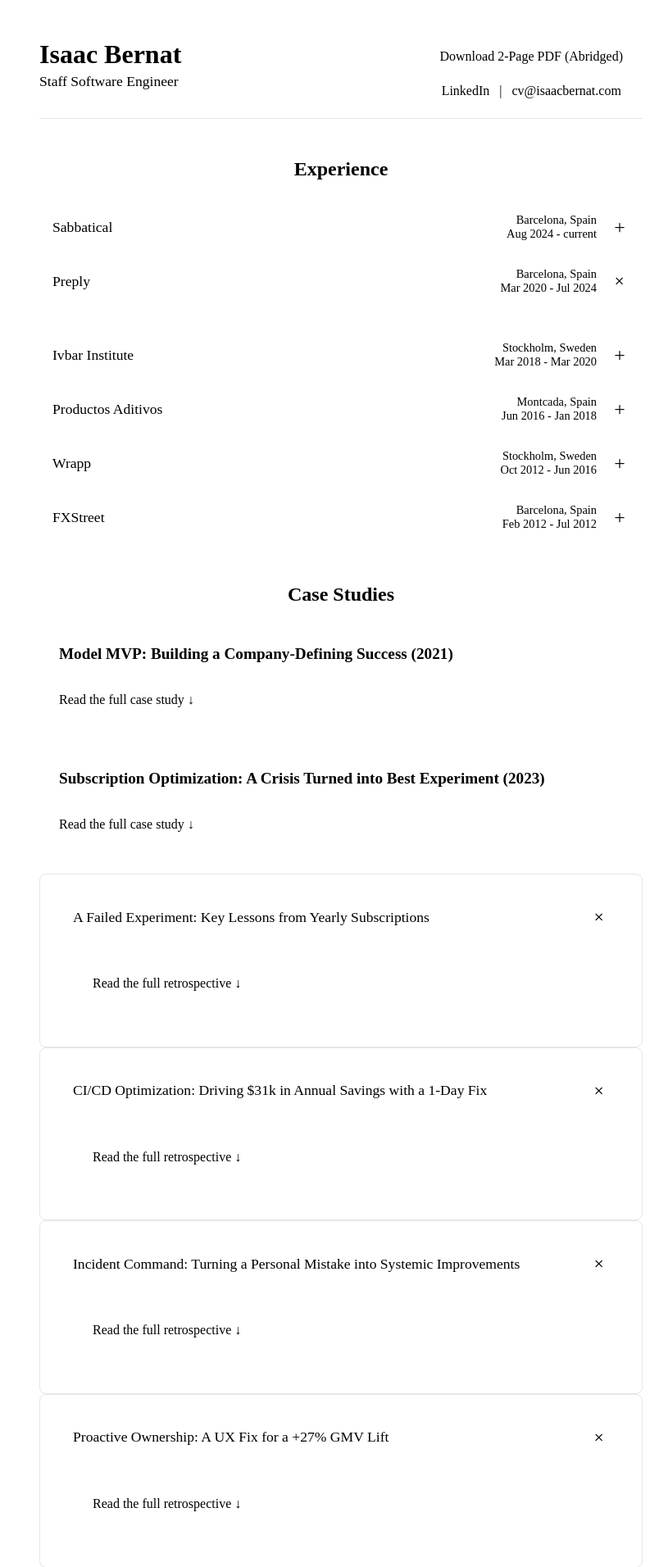
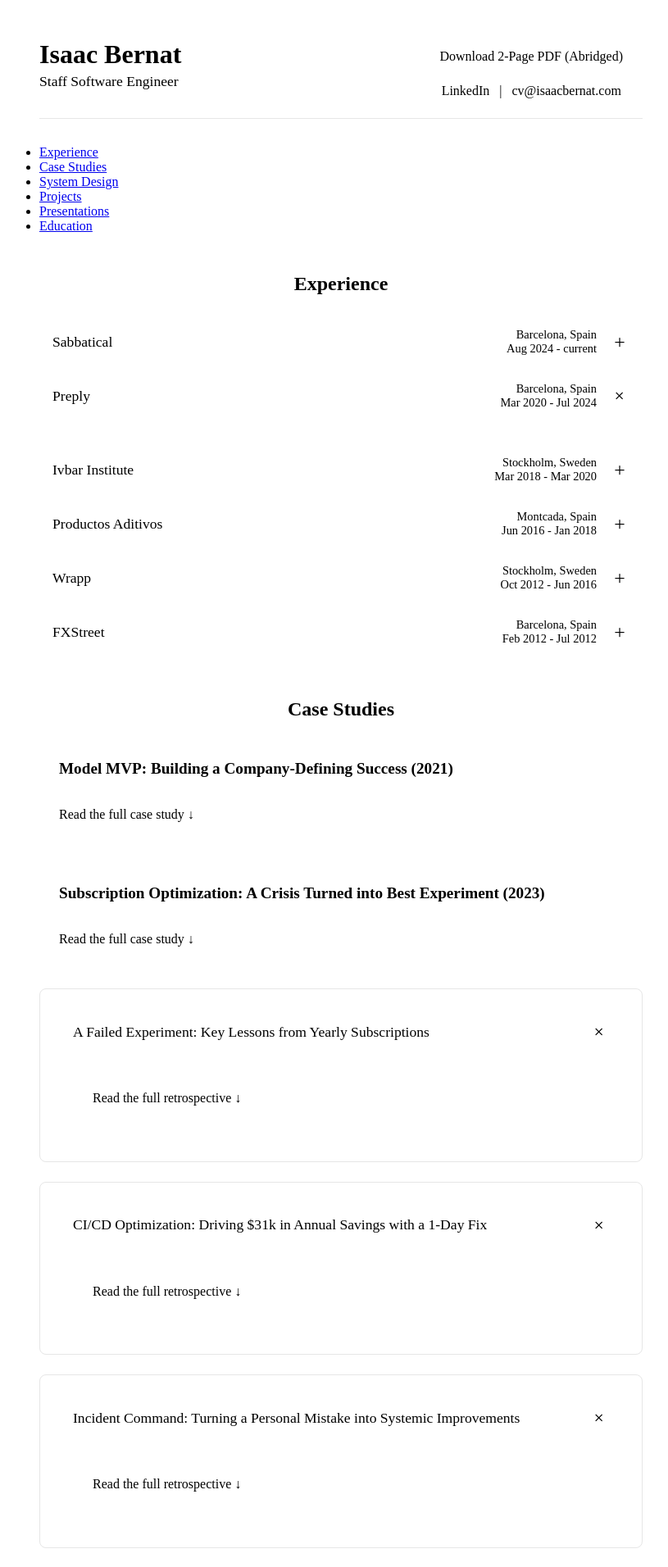
Before and after one commit to isaacbernat/homepage, a Node project: template src/pages/cv.njk in a window 1280 px wide. Shown: the part 122-2034 px from the top of the page at 82% size, without its empty margins (224-1039 px from the left). Run offline with Node 20 templates, Linux system fonts and the light colour scheme; the template is opened without the code that fills it, so the values that code supplies are empty; some libraries are stand-ins or nearby versions.

Commit message:
feat(cv) add secondary menu to make navigation easier

```diff
--- a/src/_partials/macros.njk
+++ b/src/_partials/macros.njk
@@ -29,7 +29,7 @@
 {% endmacro %}
 
 {% macro caseStudyCard(id, title, teaser, full_content, is_open=false) %}
-<details class="project-card" id="{{ id }}" {% if is_open %}open{% endif %}>
+<details class="project-card case-card" id="{{ id }}" {% if is_open %}open{% endif %}>
     <summary aria-label="Case study: {{ title }}">
         <span class="summary-title">{{ title }}</span>
         <span class="summary-icon"></span>
--- a/src/cv-style.css
+++ b/src/cv-style.css
@@ -265,7 +265,6 @@ html[data-theme='dark'] .btn {
   /* Two columns on wider screens */
   grid-template-columns: repeat(auto-fit, minmax(300px, 1fr));
   gap: 1.5rem;
-  margin-top: 1.5rem; /* Add space below featured projects */
 }
 
 .project-card {
@@ -293,6 +292,10 @@ html[data-theme='dark'] .btn {
 .project-card .project-link {
   margin-top: auto; /* Pushes link to the bottom of the card */
 }
+.case-card {
+  margin-bottom: 1.5rem;
+}
+
 .pdf-download-link {
   display: block;
   margin-top: 1rem;
@@ -355,3 +358,11 @@ html[data-theme='dark'] .btn {
 .details-with-top-margin {
   margin-top: 1rem;
 }
+
+.cv-second-nav ul {
+  gap: 1 rem; /* Tighter spacing */
+  justify-content: center; /* Keep it centered like the header */
+  flex-wrap: wrap;  /* Allow wrapping on medium screens if needed */
+  padding: 0;
+  margin-top: 0;
+}
--- a/src/pages/cv.njk
+++ b/src/pages/cv.njk
@@ -21,9 +21,19 @@
             </div>
         </div>
     </div>
+    <nav class="cv-second-nav" aria-label="CV Sections">
+        <ul>
+            <li><a href="#experience" class="active">Experience</a></li>
+            <li><a href="#case-studies">Case Studies</a></li>
+            <li><a href="#system-design">System Design</a></li>
+            <li><a href="#personal-open-source-projects">Projects</a></li>
+            <li><a href="#presentations">Presentations</a></li>
+            <li><a href="#education">Education</a></li>
+        </ul>
+    </nav>
 
     <div class="cv-page__content">
-        <h2 class="cv-section-title">Experience</h2>
+        <h2 class="cv-section-title" id="experience">Experience</h2>
         <div class="accordion">
             {{ experienceEntry(
                 title='Sabbatical',
@@ -63,9 +73,7 @@
                 content=content.experience_fxstreet
             ) }}
         </div>
-
-
-        <h2 class="cv-section-title">Case Studies</h2>
+        <h2 class="cv-section-title" id="case-studies">Case Studies</h2>
         {{ featuredCaseStudy(
             id='casestudy-subscription-model',
             title='Model MVP: Building a Company-Defining Success (2021)',
@@ -201,7 +209,7 @@
                 <p style="margin-top: 1.0rem;"><a href="https://github.com/isaacbernat/presentations?#optimise" target="_blank" rel="noopener noreferrer">View all presentations on GitHub &rarr;</a></p>
             </div>
         </div>
-        <h2 class="cv-section-title">Education &amp; Interests</h2>
+        <h2 class="cv-section-title" id="education">Education &amp; Interests</h2>
         <div class="accordion">
             <details>
                 <summary>
```
